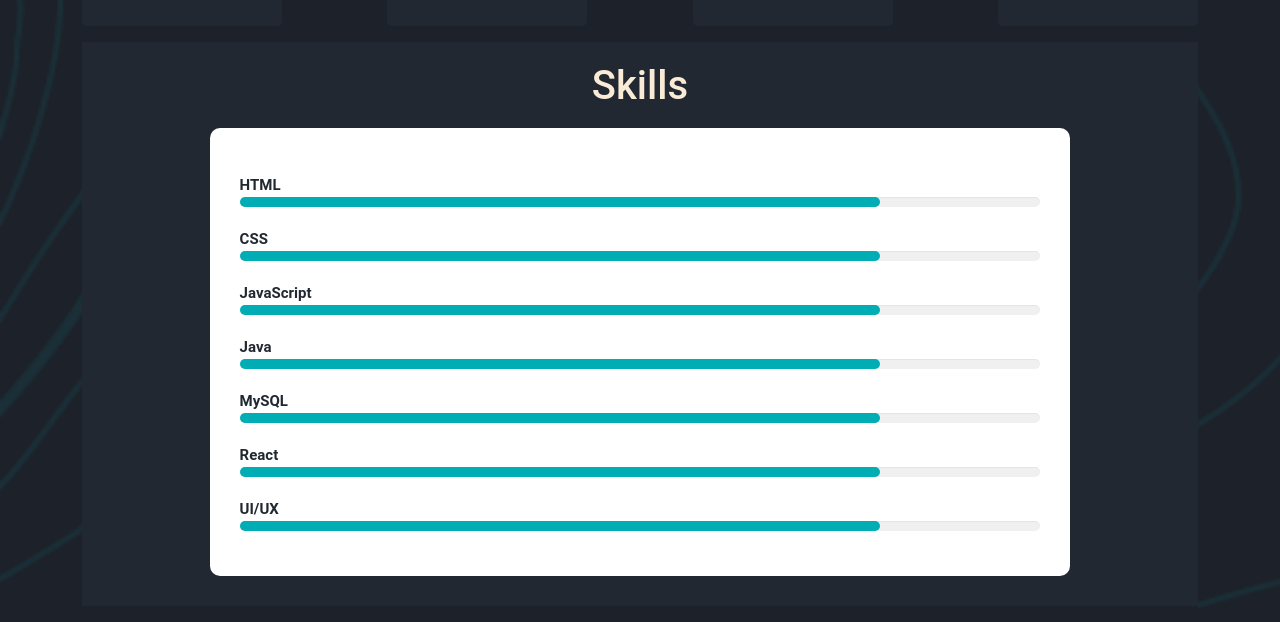
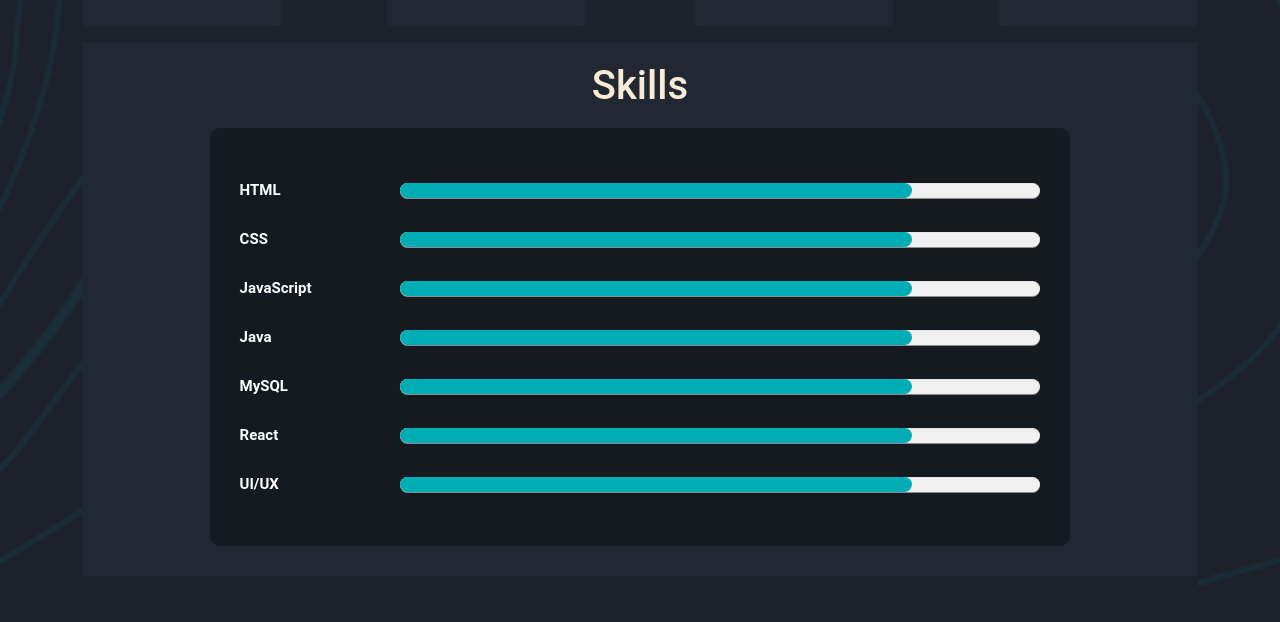
Before and after one commit to jkimkim/portfolio-website, a React (Create React App) app in the folder my-portfolio/: page / in a window 1280 px wide. Shown: the part 1200-1822 px from the top of the page. Built offline with nearby package versions, Linux system fonts and the light colour scheme.

Commit message:
Update body.css

```diff
--- a/my-portfolio/src/components/css/body.css
+++ b/my-portfolio/src/components/css/body.css
@@ -388,13 +388,14 @@
 .skills-bar{
     width: 80%;
     height: 100%;
-    background-color: #fff;
+    background: #151920;
     border-radius: 10px;
     position: relative;
     overflow: hidden;
-    color: #222831;
+    color: #ffffff;
     margin: 10px;
     padding: 25px 30px;
+    backdrop-filter: blur(5px);
 }
 
 .skills-bar::before{
@@ -404,10 +405,11 @@
     left: 0;
     height: 100%;
     width: 100%;
-    background-color: #00ADB5;
+    background-color: rgba(255, 255, 266, 0.1);
     z-index: -1;
     transform: translateX(-100%);
-    transition: 0.5s;
+    transition: 1s;
+    border: none;
 }
 
 .skills-bar::after{
@@ -417,10 +419,10 @@
     left: 0;
     height: 100%;
     width: 100%;
-    background-color: #00ADB5;
+    background-color: rgba(255, 255, 266, 0.1);
     z-index: -1;
     transform: translateX(100%);
-    transition: 0.5s;
+    transition: 1s;
 }
 
 .skills-bar:hover::before{
@@ -490,11 +492,18 @@
 }
 
 .skills-bar .bar{
-    margin: 20px 0;
+    margin: 25px 0;
 }
 
 .skills-bar .bar :first-child{
     margin-top: 0;
+}
+
+.bar{
+    display: flex;
+    flex-direction: row;
+    align-items: center;
+    justify-content: space-between;
 }
 
 .skills-bar .bar .info span{
@@ -504,12 +513,12 @@
 
 .skills-bar .bar .progress-line{
     position: relative;
-    height: 10px;
-    width: 100%;
+    height: 15px;
+    width: 80%;
     background: #f0f0f0;
     box-shadow: inset 0px 1px 1px rgba(0, 0, 0, .05),
-    0px 1px rgba(255, 255, 255, .8);
-    border-radius: 5px;
+    0px 1px rgba(255, 255, 255, 0.5);
+    border-radius: 10px;
 }
 
 .skills-bar .bar .progress-line span{
@@ -517,5 +526,5 @@
     width: 80%;
     position: absolute;
     background-color: #00ADB5;
-    border-radius: 5px;
+    border-radius: 10px;
 }
```
